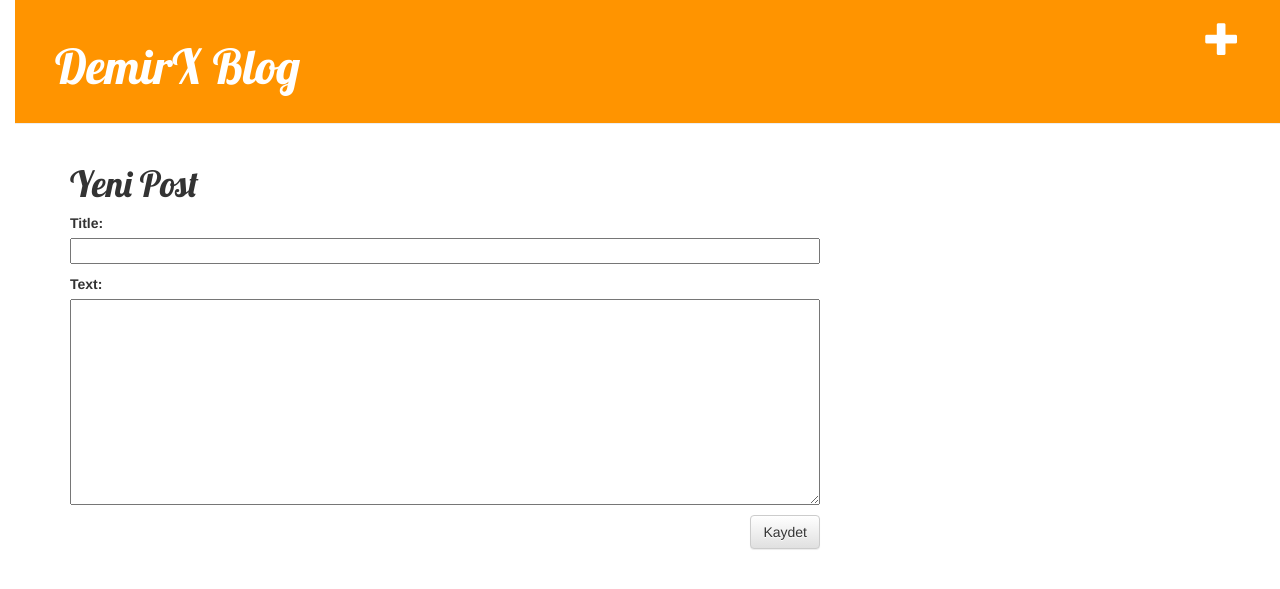
After one commit to daddydemir/Django-web-programming, a Django app: page /post/new/ in a window 1280 px wide. The commit adds this page. Shown: the top 589 px of the page. Run offline with Django 3.2, Linux system fonts and the light colour scheme; some libraries are stand-ins or nearby versions.

Commit message:
POST method

```diff
--- a/first/urls.py
+++ b/first/urls.py
@@ -20,4 +20,5 @@ from django.urls import path , include
 urlpatterns = [
     path('admin/', admin.site.urls),
     path('' , include('myapp.urls')),
+
 ]
--- /dev/null
+++ b/myapp/forms.py
@@ -0,0 +1,8 @@
+from django import forms
+from .models import Entry
+
+class PostForm(forms.ModelForm):
+
+    class Meta:
+        model = Entry
+        fields = ('title' , 'text')
--- a/myapp/templates/myapp/base.html
+++ b/myapp/templates/myapp/base.html
@@ -12,7 +12,9 @@
 
 <body>
     <div class="page-header">
+        <a href="{% url 'post_new' %}" class="top-menu"><span class="glyphicon glyphicon-plus"></span></a>
         <h1><a href="/">DemirX Blog</a></h1>
+
     </div>
     <div class="content container">
         <div class="row">
--- /dev/null
+++ b/myapp/templates/myapp/post_edit.html
@@ -0,0 +1,9 @@
+{% extends 'myapp/base.html' %} {% block content %}
+<h1> Yeni Post </h1>
+<form method="POST" class="post-form">
+    {% csrf_token %} {{form.as_p}}
+    <button type="submit" class="save btn btn-default">
+        Kaydet
+    </button>
+</form>
+{% endblock %}
--- a/myapp/urls.py
+++ b/myapp/urls.py
@@ -4,4 +4,5 @@ from . import views
 urlpatterns = [
     path('' , views.post_list , name='post_list'),
     path('post/<int:pk>/', views.post_detail, name='post_detail'),
+    path('post/new/', views.post_new, name='post_new'),
 ]
--- a/myapp/views.py
+++ b/myapp/views.py
@@ -2,6 +2,8 @@ from django.shortcuts import render
 from .models import Entry
 from django.utils import timezone
 from django.shortcuts import render, get_object_or_404
+from .forms import PostForm
+from django.shortcuts import redirect
 
 # Create your views here.
 
@@ -12,3 +14,16 @@ def post_list(request):
 def post_detail(request, pk):
     entries = get_object_or_404(Entry, pk=pk)
     return render(request, 'myapp/post_detail.html', {'entries': entries})
+
+def post_new(request):
+    if(request.method == 'POST'):
+        form = PostForm(request.POST)
+        if(form.is_valid()):
+            post = form.save(commit=False)
+            post.author = request.user
+            post.published_date = timezone.now()
+            post.save()
+            return redirect('post_detail' , pk=post.pk)
+    else:
+        form = PostForm()
+    return render(request , 'myapp/post_edit.html' , {'form':form})
```
